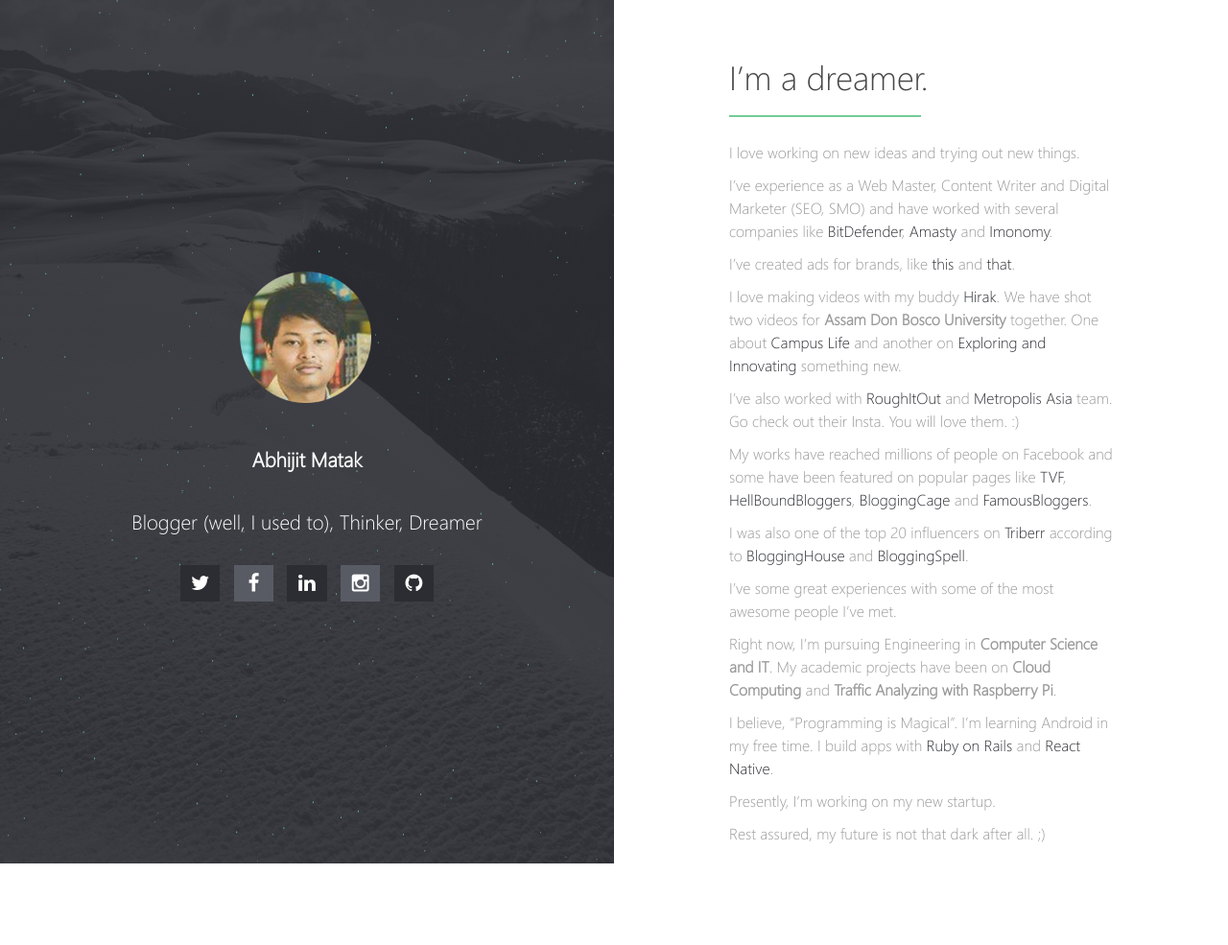
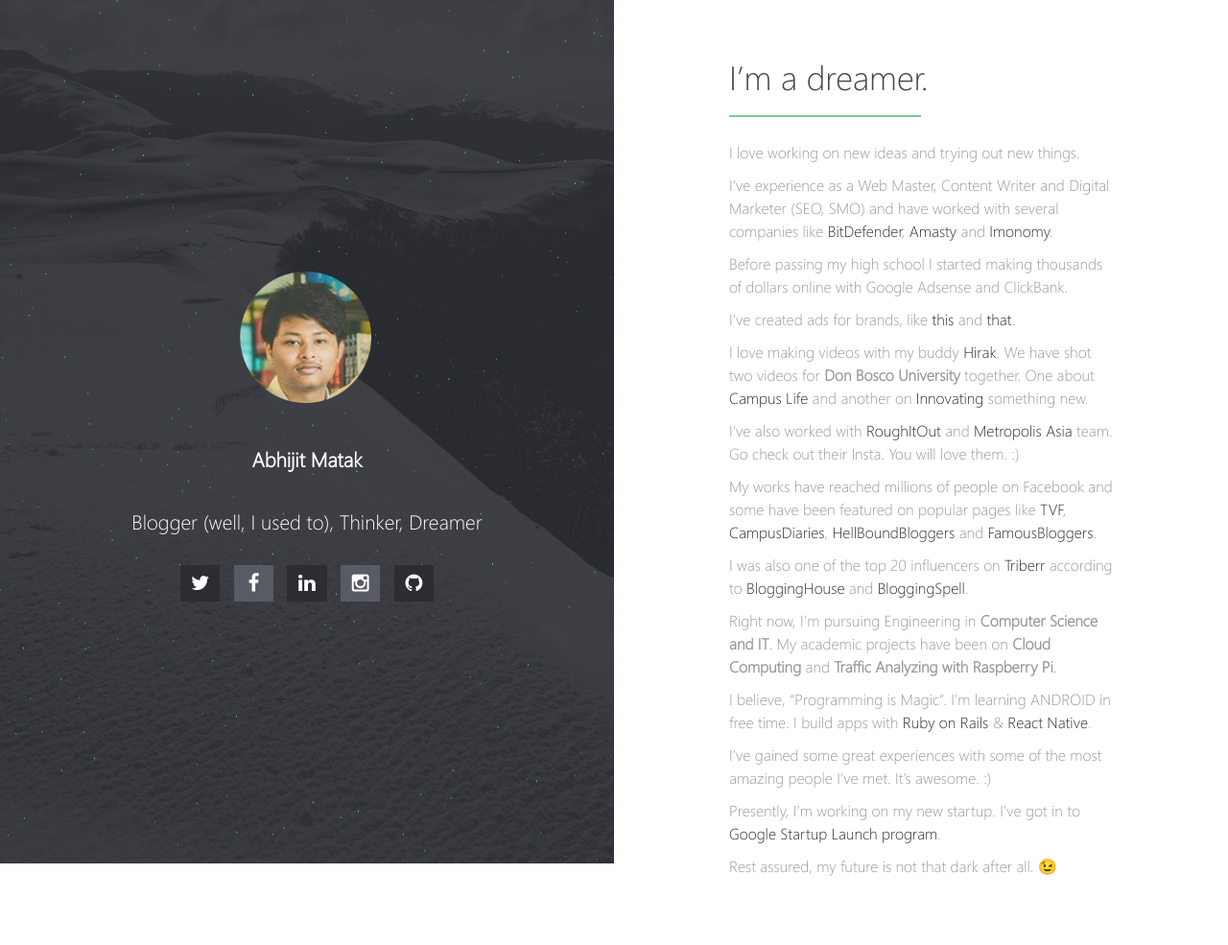
Before and after one commit to skyhitblog/skyhitblog.github.io, a Jekyll site: the page built from index.md, in a window 1280 px wide. Shown: the whole page at 96% size. Built offline with Jekyll 4.4.1, drawn with Linux system fonts in a browser that asks for light colours; our own code applies the rules of GitHub Pages for plain Markdown files; before the commit the page ends 951 px from its top, so only the background shows below that.

Commit message:
New Update

```diff
--- a/index.md
+++ b/index.md
@@ -7,22 +7,24 @@ I love working on new ideas and trying out new things.
 
 I've experience as a Web Master, Content Writer and Digital Marketer (SEO, SMO) and have worked with several companies like [BitDefender](http://bitdefender.co.uk), [Amasty](http://amasty.com/) and [Imonomy](http://imonomy.com/).
 
+Before passing my high school I started making thousands of dollars online with Google Adsense and ClickBank.
+
 I've created ads for brands, like [this](https://www.youtube.com/watch?v=z3c3GyQJVpk) and [that](https://www.youtube.com/watch?v=x2In8M57bdY).
 
-I love making videos with my buddy [Hirak](http://facebook.com/Hirakjsarma). We have shot two videos for <b>Assam Don Bosco University</b> together. One about [Campus Life](https://www.youtube.com/watch?v=yiQvrTI0l98) and another on [Exploring and Innovating](https://www.youtube.com/watch?v=yiQvrTI0l98) something new.
+I love making videos with my buddy [Hirak](http://facebook.com/Hirakjsarma). We have shot two videos for <b>Don Bosco University</b> together. One about [Campus Life](https://www.youtube.com/watch?v=yiQvrTI0l98) and another on [Innovating](https://www.youtube.com/watch?v=yiQvrTI0l98) something new.
 
 I've also worked with [RoughItOut](https://www.instagram.com/roughitout/) and [Metropolis Asia](https://www.instagram.com/metropolisasia/) team. Go check out their Insta. You will love them. :)
 
-My works have reached millions of people on Facebook and some have been featured on popular pages like [TVF](http://facebook.com/sabqtiyapahai/?fref=ts), [HellBoundBloggers](http://www.hellboundbloggers.com), [BloggingCage](http://www.bloggingcage.com) and [FamousBloggers](http://famousbloggers.net).
+My works have reached millions of people on Facebook and some have been featured on popular pages like [TVF](http://facebook.com/sabqtiyapahai/?fref=ts), [CampusDiaries](https://campusdiaries.com), [HellBoundBloggers](http://www.hellboundbloggers.com) and [FamousBloggers](http://famousbloggers.net).
 
 I was also one of the top 20 influencers on [Triberr](http://triberr.com) according to [BloggingHouse](http://www.blogginghouse.com/top-100-triberr-bloggers/) and [BloggingSpell](http://www.bloggingspell.com/triberr-marketing-tips/).
 
-I've some great experiences with some of the most awesome people I've met.
-
 Right now, I'm pursuing Engineering in <b>Computer Science and IT</b>. My academic projects have been on <b>Cloud Computing</b> and <b>Traffic Analyzing with Raspberry Pi</b>.
 
-I believe, "Programming is Magical". I'm learning Android in my free time. I build apps with [Ruby on Rails](http://rubyonrails.org) and [React Native](http://facebook.github.io/react-native/).
+I believe, "Programming is Magic". I'm learning ANDROID in free time. I build apps with [Ruby on Rails](http://rubyonrails.org) & [React Native](http://facebook.github.io/react-native/).
 
-Presently, I'm working on my new startup.
+I've gained some great experiences with some of the most amazing people I've met. It's awesome. :)
 
-Rest assured, my future is not that dark after all. ;)
+Presently, I'm working on my new startup. I've got in to [Google Startup Launch program](https://developers.google.com/startups/).
+
+Rest assured, my future is not that dark after all. &#128521;
```
Also changed, not shown: 2 other files.
